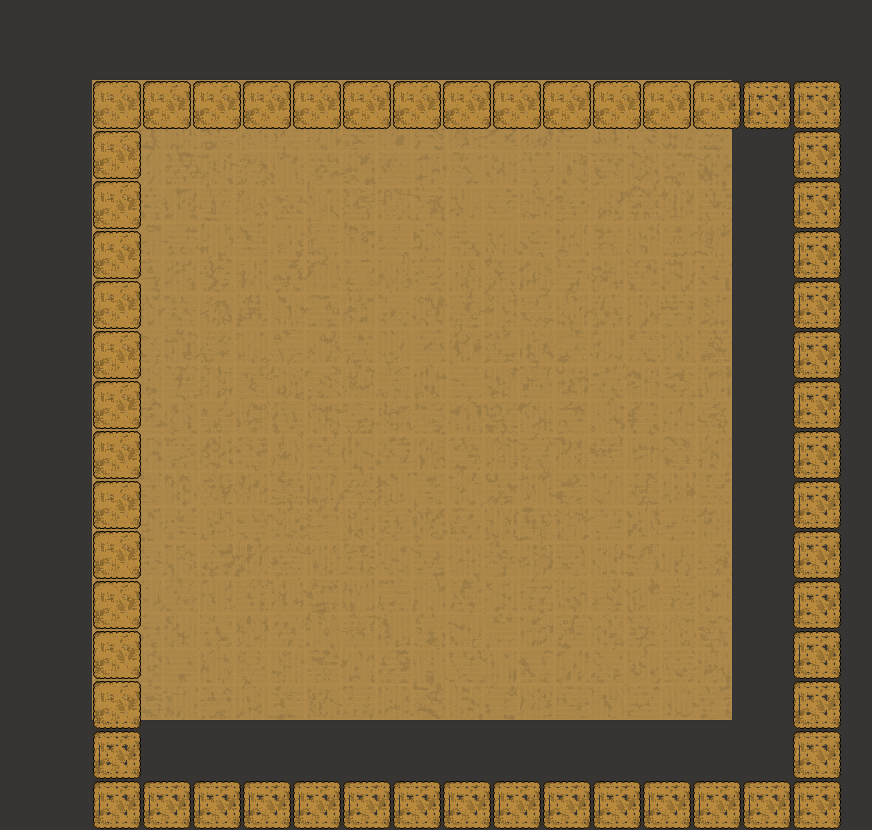
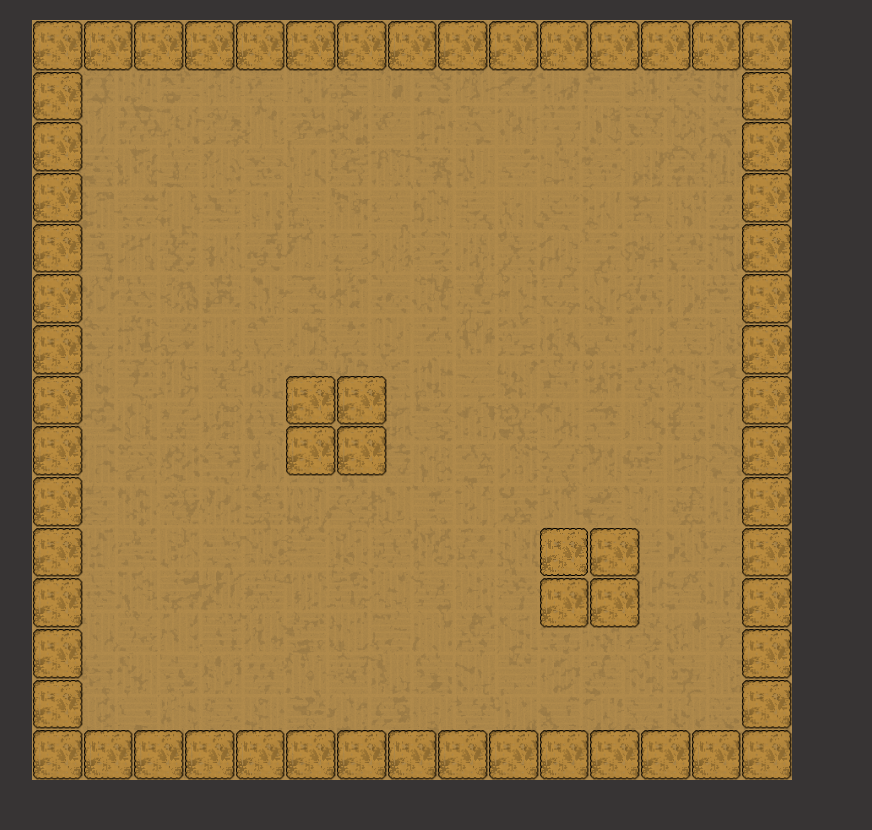
Before and after one commit to Laura-Jarventie/BBTiKalisK25, a plain HTML site: page public/index.html in a window 1280 px wide. Both pictures are taken after a click on the button "Aloita peli". Shown: the whole page, without its empty margins (228-1100 px from the left). After the commit the page ends 800 px from the top, so only its background shows below. Drawn offline with Linux system fonts and the light colour scheme.

Commit message:
kaksi neliötä ruudulla

```diff
--- a/public/script.js
+++ b/public/script.js
@@ -47,6 +47,8 @@ for (let y = 0; y < BOARD_SIZE; y++) {
 
    }
 
+   generateObstacles(newBoard);
+
    return newBoard;
 
 }
@@ -62,6 +64,8 @@ for (let y = 0; y< BOARD_SIZE; y++){
     for (let x= 0; x < BOARD_SIZE; x++){
         const cell = document.createElement('div');
         cell.classList.add('cell');
+        cell.style.width = cellSize + "px";
+        cell.style.height = cellSize + "px";
 
         if (getCell(board, x, y) === 'W') {
             cell.classList.add('wall')
@@ -73,3 +77,25 @@ for (let y = 0; y< BOARD_SIZE; y++){
 }
 
 }
+
+function generateObstacles(board){
+    const obstacles = [
+        [[0,0], [0,1], [1,0], [1,1]] // neliö
+    ];
+
+    const positions = [
+      {startX: 5, startY: 7},
+      {startX: 10, startY: 10}
+    ];
+
+    positions.forEach( pos => {
+
+        const randomObstacle = obstacles[0];
+
+        for(coordinatePair of randomObstacle){
+            [x,y] = coordinatePair;
+            board[pos.startY + y][pos.startX + x] = "W";
+        }
+    });
+
+}
--- a/public/styles.css
+++ b/public/styles.css
@@ -63,16 +63,16 @@ button {
     background-image: url('images/background.png');
     background-size: cover;
     background-position: center;
-    width: 50vw;
-    height: 50vw;
+    width: fit-content;
+    height: fit-content;
     margin: 10px auto;
-    border: 2px solid #333;
-    background-color: #373434;
+
 }
 
+
 .cell {
-    width: 50px;
-    height: 50px;
+    width: fit-content;
+    height: fit-content;
     display: flex;
     align-items: center;
     justify-content: center;
@@ -80,7 +80,5 @@ button {
 
 .wall {
     background-image: url('images/wall.png');
-    width: 50px;
-    height: 50px;
     background-size: cover;
 }
```
